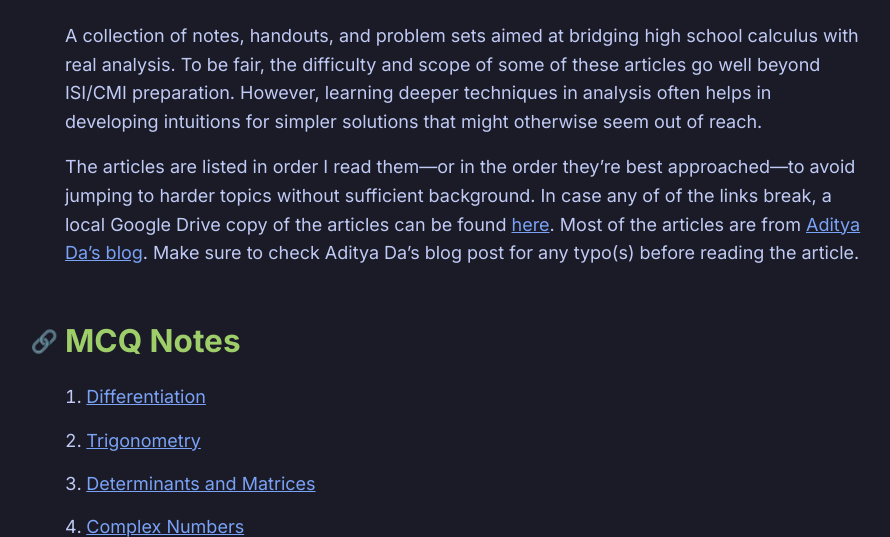
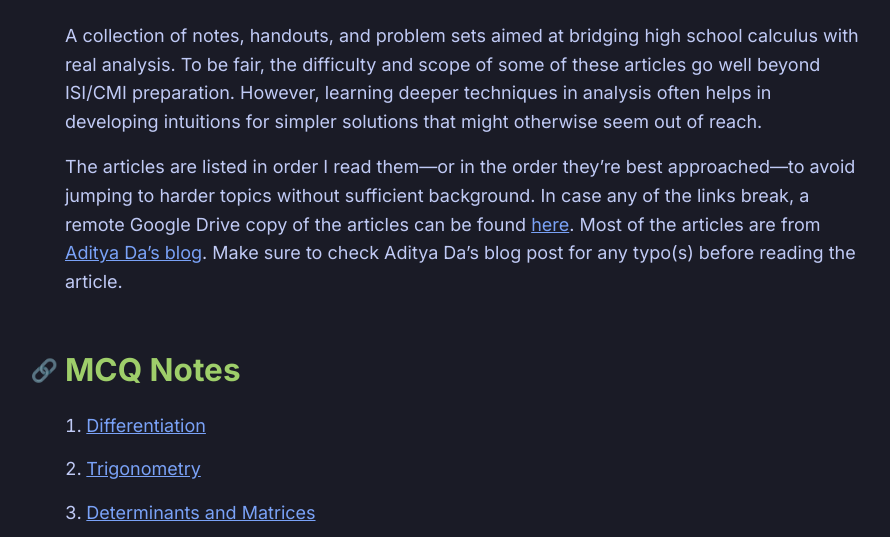
Before and after one commit to Bubu-Droid/website, a Django app: page /calculus/ in a window 1280 px wide. Shown: the part 200-737 px from the top of the page, without its empty margins (175-1065 px from the left). Run offline with Django 5.2, Linux system fonts and the light colour scheme.

Commit message:
Fix typo

```diff
--- a/main/templates/main/calculus.html
+++ b/main/templates/main/calculus.html
@@ -33,8 +33,8 @@ between high school calculus and real analysis.{% endblock %}
       order I read them—or in the order
       they’re best approached—to avoid
       jumping to harder topics without
-      sufficient background. In case any of
-      of the links break, a local
+      sufficient background. In case any
+      of the links break, a remote
       Google Drive copy of the articles can
       be found
       <a
--- a/main/templates/main/olympiads.html
+++ b/main/templates/main/olympiads.html
@@ -65,7 +65,7 @@ mathematical Olympiads in high school.{% endblock %}
 
   <p>
   In case any of
-    of the links break, a local
+    of the links break, a remote
     Google Drive copy of the articles can
     be found
     <a
```
